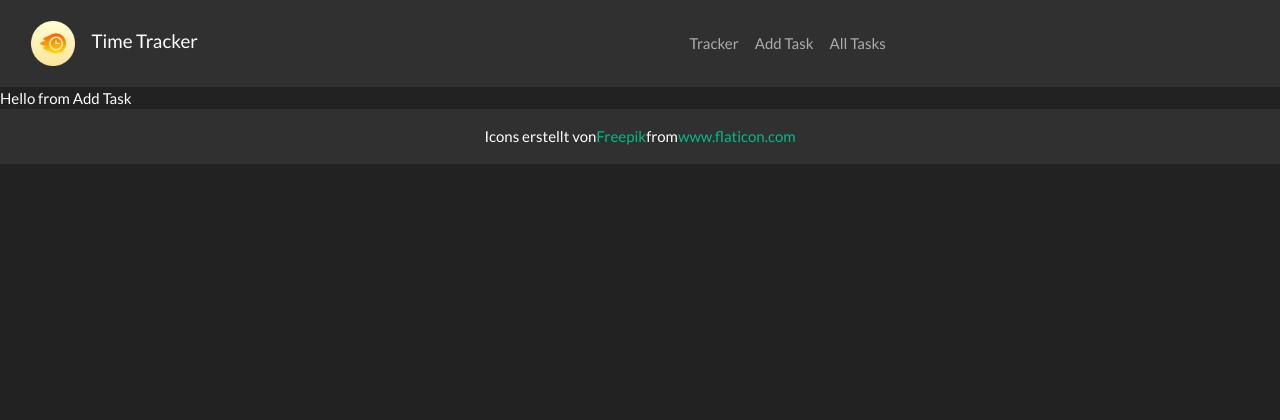
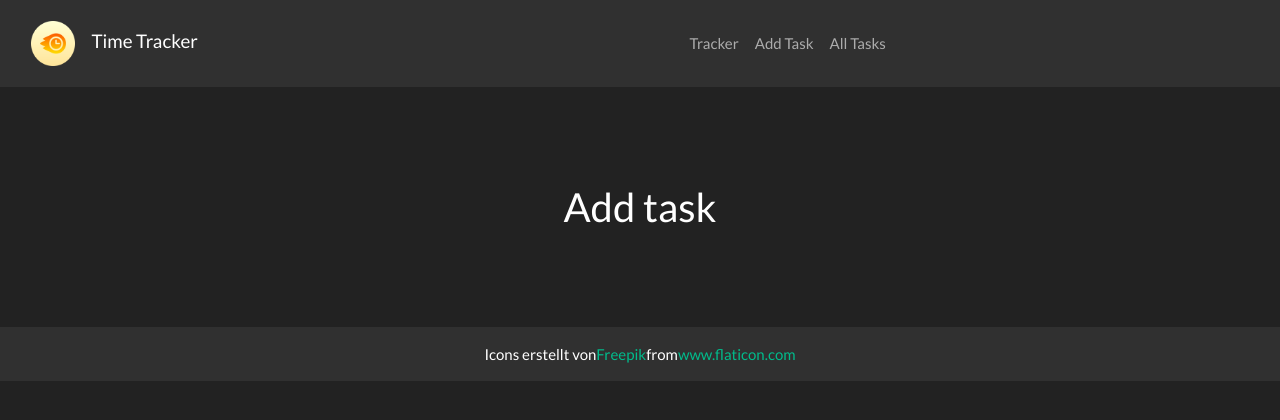
Before and after one commit to Marvelous-Maddie/Time-Tracking-Application, a React (Create React App) app in the folder tracker-frontend/: page /addTask in a window 1280 px wide. Shown: the top 420 px of the page. Built offline with nearby package versions, Linux system fonts and the light colour scheme.

Commit message:
Update tracker and add task

```diff
--- a/tracker-frontend/src/components/AddTask.js
+++ b/tracker-frontend/src/components/AddTask.js
@@ -2,7 +2,11 @@ import React from 'react';
 
 const AddTask = () => {
     return(
-        <div>Hello from Add Task</div>
+        <div class="d-grid gap-2 col-6 mx-auto my-5">
+            <h2 className="d-flex mx-auto my-5">
+                Add task
+            </h2>
+        </div>
     )
 };
 
--- a/tracker-frontend/src/components/Tracker.js
+++ b/tracker-frontend/src/components/Tracker.js
@@ -51,11 +51,17 @@ const Tracker = () => {
         setTime({s:0, m:0, h:0})
     };
 
+    //Add task button
+    const handleSubmit = () => {
+        //body
+    };
+
     return(
-        <div class="d-grid gap-2 col-2 mx-auto my-5">
+        <div class="d-grid gap-2 col-6 mx-auto my-5">
             <h2 className="d-flex mx-auto my-5">
                 Time Tracker
             </h2>
+            <div class="d-grid gap-2 col-2 mx-auto my-5">
 
                 {/*Time tracker*/}
                 <h1 className="d-flex mx-auto my-5">
@@ -72,13 +78,13 @@ const Tracker = () => {
                         Start
                     </button>
                 )}
-            <button type="button" className="btn btn-success my-2">
+                <button type="button" className="btn btn-success my-2" onClick={() => handleSubmit()}>
                     Add Task
                 </button>
                 <button type="button" className="btn btn-outline-light mt-2 mb-5" onClick={() => reset()}>
                     Reset
                 </button>
-
+            </div>
         </div>
     )
 };
```
Lines whose indentation alone changed are shown as unchanged.
